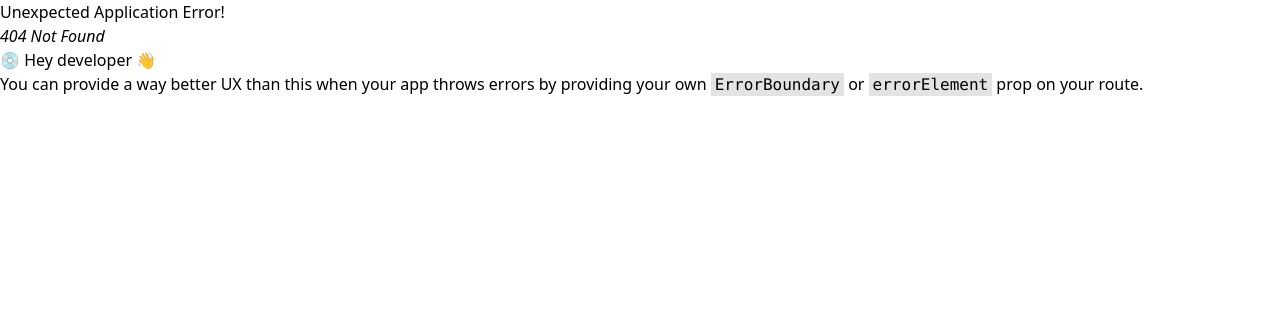
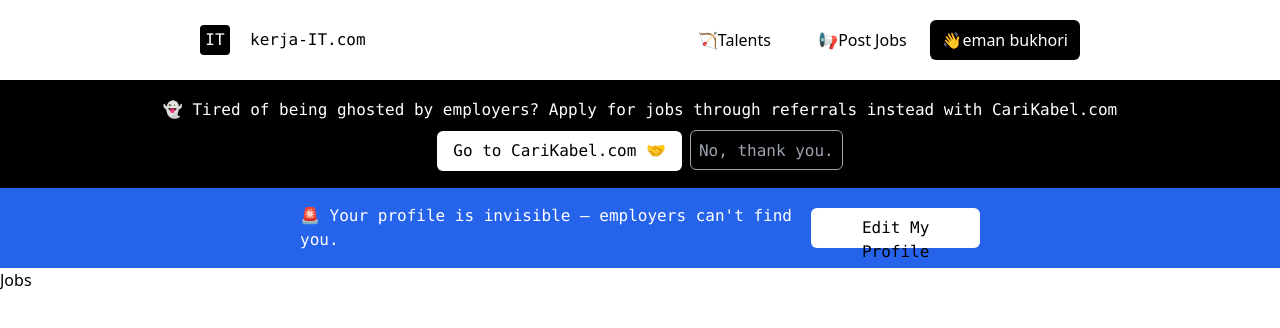
Before and after one commit to emanbukh/SEC-2023-Exercise, a React (Vite) app in the folder React-js/Kerja-It/: page /job/1 in a window 1280 px wide. Before the commit this address had no page. Shown: the top 328 px of the page. Built offline with nearby package versions, Linux system fonts and the light colour scheme.

Commit message:
change path

```diff
--- a/React-js/Kerja-It/src/App.tsx
+++ b/React-js/Kerja-It/src/App.tsx
@@ -1,15 +1,14 @@
 import { RouterProvider, createBrowserRouter } from "react-router-dom";
 import Home from "./pages/Home";
 import Job from "./pages/Job";
-import { HOMEURL } from "./constant/config";
 import "./App.css";
 function App() {
   const router = createBrowserRouter([
     {
-      path: HOMEURL,
+      path: "/SEC-2023-Exercise/React-js",
       element: <Home />,
     },
-    { path: HOMEURL + "/job/:id", element: <Job /> },
+    { path: "/job/:id", element: <Job /> },
   ]);
   return <RouterProvider router={router} />;
 }
--- a/React-js/Kerja-It/src/constant/config.ts
+++ b/React-js/Kerja-It/src/constant/config.ts
@@ -1 +1 @@
-export const HOMEURL = "/SEC-2023-Exercise/React-js/Kerja-It";
+export const BASEURL = "/SEC-2023-Exercise/React-js/Kerja-It";
--- a/React-js/Kerja-It/src/pages/Job.tsx
+++ b/React-js/Kerja-It/src/pages/Job.tsx
@@ -24,7 +24,7 @@
   // Single Job Page -id {param.id}
   return (
     <div>
-      <div><Header/><Subheader/><p>Jobs /jhkjh
+      <div><Header/><Subheader/><p>Jobs
         </p></div>
     </div>
   );
```
